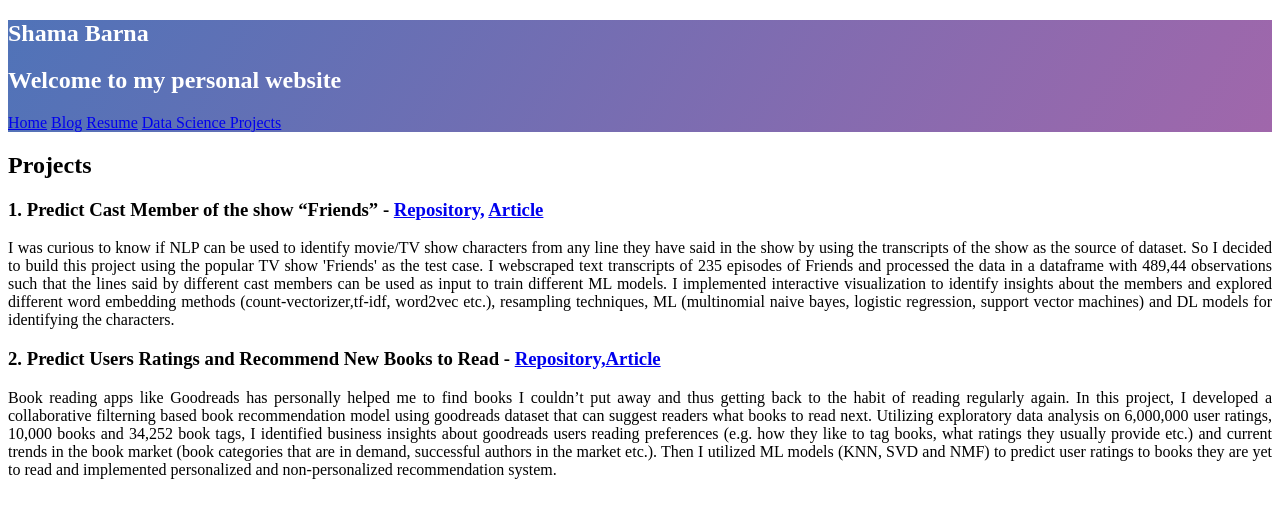
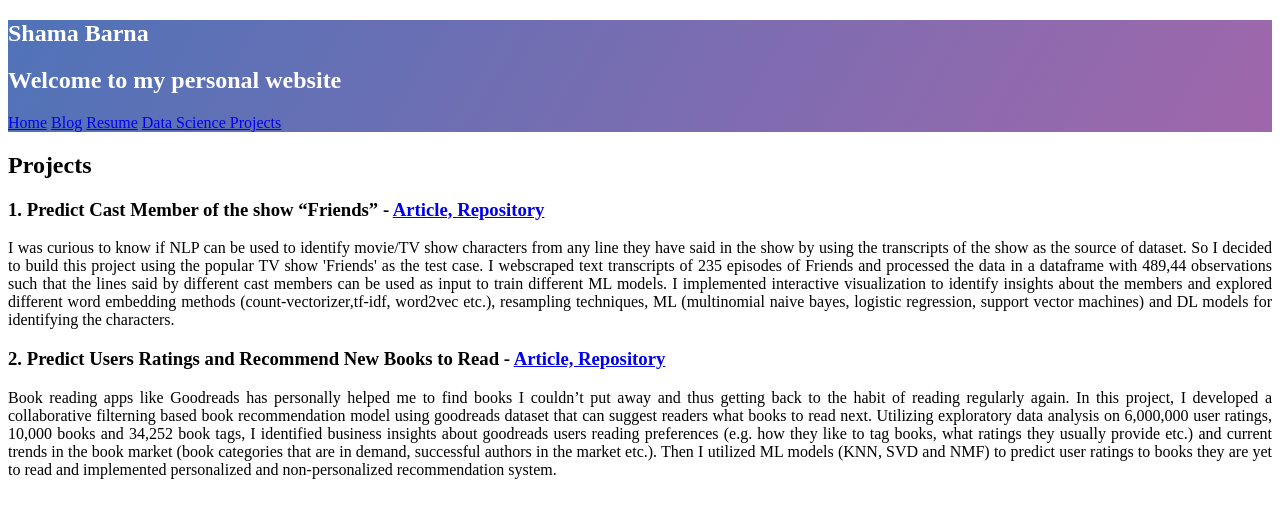
Before and after one commit to shamafarabi/shama.github.io, a Jekyll site: the page built from datascienceprojects.md, in a window 1280 px wide. Shown: the top 518 px of the page. Built offline with Jekyll 4.4.1, drawn with Linux system fonts in a browser that asks for light colours; nearby versions of some CDN libraries.

```diff
--- a/datascienceprojects.md
+++ b/datascienceprojects.md
@@ -5,12 +5,12 @@ title: Data science projects
 permalink: /datascienceprojects/
 ---
 ## Projects
-### 1. Predict Cast Member of the show "Friends" - [Repository,](https://github.com/shamafarabi/Predicting-Cast-Member-of-the-TV-show-Friends-using-NLP) [Article](https://github.com/shamafarabi/Predicting-Cast-Member-of-the-TV-show-Friends-using-NLP/blob/master/Project%20Report.ipynb)
+### 1. Predict Cast Member of the show "Friends" - [Article, ](https://github.com/shamafarabi/Predicting-Cast-Member-of-the-TV-show-Friends-using-NLP/blob/master/Project%20Report.ipynb)[Repository](https://github.com/shamafarabi/Predicting-Cast-Member-of-the-TV-show-Friends-using-NLP)
 <p style='text-align: justify;'>
 I was curious to know if  NLP can be used to identify movie/TV show characters from any line they have said in the show by using the transcripts of the show as the source of dataset. So I decided to build this project using the popular TV show 'Friends' as the test case. I webscraped text transcripts of 235 episodes of Friends and processed the data in a dataframe with 489,44 observations such that the lines said by different cast members can be used as input to train different ML models. I implemented interactive visualization to identify insights about the members and  explored different word embedding methods (count-vectorizer,tf-idf, word2vec etc.), resampling techniques, ML (multinomial naive bayes, logistic regression, support vector machines) and DL models for identifying the characters.
 </p>
 
-### 2. Predict Users Ratings and Recommend New Books to Read - [Repository,](Book_Recommendation_Engine)[Article](https://nbviewer.jupyter.org/github/shamafarabi/Capstone_1_Book_Recommendation/blob/master/Milestone%20Report/Milestone%20Report.ipynb)
+### 2. Predict Users Ratings and Recommend New Books to Read - [Article, ](https://nbviewer.jupyter.org/github/shamafarabi/Capstone_1_Book_Recommendation/blob/master/Milestone%20Report/Milestone%20Report.ipynb)[Repository](Book_Recommendation_Engine)
 <p style='text-align: justify;'>
 Book reading apps like Goodreads has personally helped me to find books I couldn’t put away and thus getting back to the habit of reading regularly again. In this project, I developed a collaborative filterning based book recommendation model using goodreads dataset that can suggest readers what books to read next.  Utilizing exploratory data analysis on  6,000,000 user ratings, 10,000 books and 34,252 book tags, I identified business insights  about goodreads users reading preferences (e.g. how they like to tag books, what ratings they usually provide etc.) and current trends in the book market (book categories that are in demand, successful authors in the market etc.). Then I utilized ML models (KNN, SVD and NMF) to predict user ratings to books they are yet to read and implemented personalized and non-personalized recommendation system.
  </p>
```
